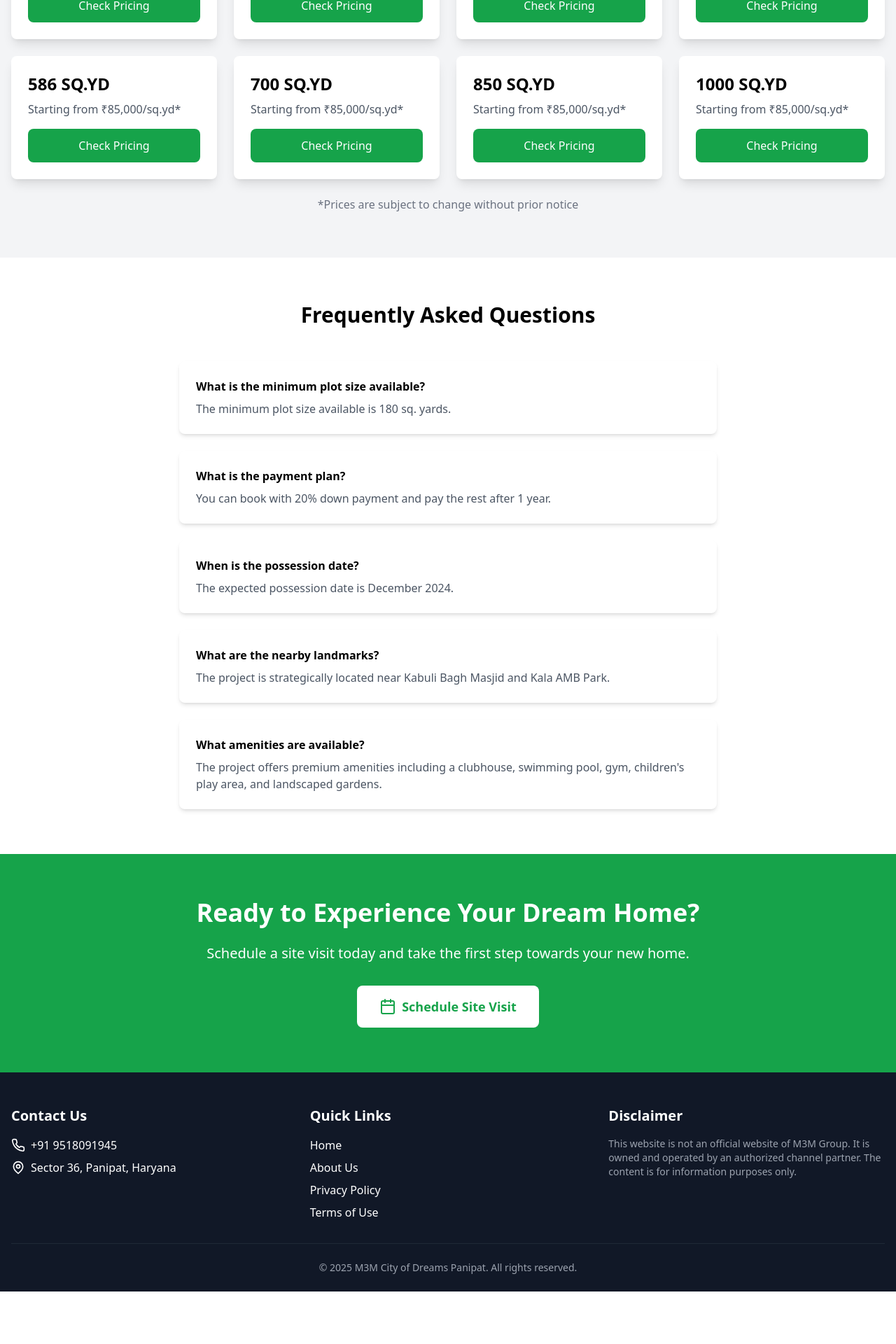
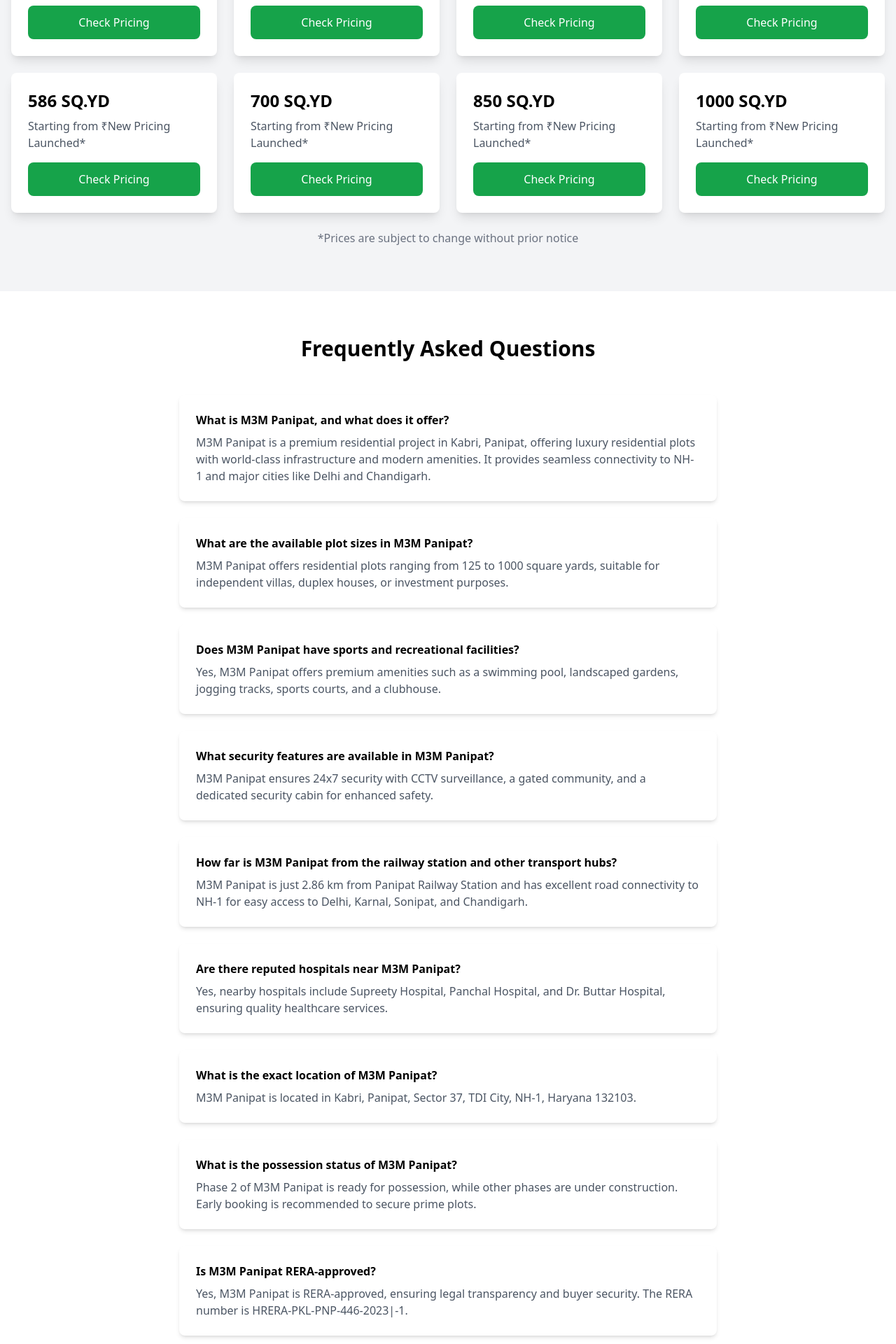
Before and after one commit to uptwnp/m3pnp, a React (Vite) app: page / in a window 1280 px wide. Shown: the part 5690-7610 px from the top of the page at 70% size. Before the commit the page ends 7535 px from the top, so only its background shows below. Built offline with nearby package versions, Linux system fonts and the light colour scheme.

Commit message:
imp content

```diff
--- a/src/pages/Home.tsx
+++ b/src/pages/Home.tsx
@@ -1,90 +1,178 @@
-import React, { useState } from 'react';
-import { Helmet } from 'react-helmet-async';
-import { LeadForm } from '../components/LeadForm';
-import { Modal } from '../components/Modal';
-import { Phone, MapPin, Calendar, Clock, Award, Home as HomeIcon, Building, Leaf, Shield, Image, MessageCircle, CheckCircle2 } from 'lucide-react';
-import { createWebsiteSchema, createFAQSchema, createBreadcrumbSchema } from '../utils/schema';
-import type { FAQ } from '../types';
+import React, { useState } from "react";
+import { Helmet } from "react-helmet-async";
+import { LeadForm } from "../components/LeadForm";
+import { Modal } from "../components/Modal";
+import {
+  Phone,
+  MapPin,
+  Calendar,
+  Clock,
+  Award,
+  Home as HomeIcon,
+  Building,
+  Leaf,
+  Shield,
+  Image,
+  MessageCircle,
+  CheckCircle2,
+} from "lucide-react";
+import {
+  createWebsiteSchema,
+  createFAQSchema,
+  createBreadcrumbSchema,
+} from "../utils/schema";
+import type { FAQ } from "../types";
 
 export const Home = () => {
   const [modalConfig, setModalConfig] = useState<{
     isOpen: boolean;
-    type: 'price' | 'brochure' | 'quote' | 'visit';
+    type: "price" | "brochure" | "quote" | "visit";
   }>({
     isOpen: false,
-    type: 'price'
+    type: "price",
   });
 
   const closeModal = () => setModalConfig({ ...modalConfig, isOpen: false });
 
   const galleryImages = [
-    '/img/M3M Panipat - City of Dreams Panipat - Img1.webp',
-    '/img/M3M Panipat - City of Dreams Panipat - Img2.webp',
-    '/img/M3M Panipat - City of Dreams Panipat - Img3.webp',
-    '/img/M3M Panipat - City of Dreams Panipat - Img4.webp',
-    '/img/M3M Panipat - City of Dreams Panipat - Img5.webp',
-    '/img/M3M Panipat - City of Dreams Panipat - Img6.webp',
-    '/img/M3M Panipat - City of Dreams Panipat - main.webp'
+    "/img/M3M Panipat - City of Dreams Panipat - Img1.webp",
+    "/img/M3M Panipat - City of Dreams Panipat - Img2.webp",
+    "/img/M3M Panipat - City of Dreams Panipat - Img3.webp",
+    "/img/M3M Panipat - City of Dreams Panipat - Img4.webp",
+    "/img/M3M Panipat - City of Dreams Panipat - Img5.webp",
+    "/img/M3M Panipat - City of Dreams Panipat - Img6.webp",
+    "/img/M3M Panipat - City of Dreams Panipat - main.webp",
   ];
 
   const amenities = [
-    { icon: <Building size={24} />, title: 'Club House', desc: 'Modern clubhouse with premium facilities' },
-    { icon: <Leaf size={24} />, title: 'Gardens', desc: '5.7-acre central landscape' },
-    { icon: <Shield size={24} />, title: 'Security', desc: '24/7 security with CCTV surveillance' },
-    { icon: <HomeIcon size={24} />, title: 'Sports', desc: 'Multiple sports facilities' }
+    {
+      icon: <Building size={24} />,
+      title: "Club House",
+      desc: "Modern clubhouse with premium facilities",
+    },
+    {
+      icon: <Leaf size={24} />,
+      title: "Gardens",
+      desc: "5.7-acre central landscape",
+    },
+    {
+      icon: <Shield size={24} />,
+      title: "Security",
+      desc: "24/7 security with CCTV surveillance",
+    },
+    {
+      icon: <HomeIcon size={24} />,
+      title: "Sports",
+      desc: "Multiple sports facilities",
+    },
   ];
 
   const keyFeatures = [
-    'Central Avenue 60M Wide',
-    'A Grand Sense of Arrival',
-    'Multiple Sports Amenities',
-    'Themed Areas with Sit-Outs',
-    '5.7-Acre Central Landscape',
-    'Shaded Walkways',
-    '40,000 SQ.FT of Amenities',
-    '1.5 KMs of Pathway',
-    'Lake with Nature Experience'
+    "Central Avenue 60M Wide",
+    "A Grand Sense of Arrival",
+    "Multiple Sports Amenities",
+    "Themed Areas with Sit-Outs",
+    "5.7-Acre Central Landscape",
+    "Shaded Walkways",
+    "40,000 SQ.FT of Amenities",
+    "1.5 KMs of Pathway",
+    "Lake with Nature Experience",
   ];
 
   const plotSizes = [
-    { size: '180 SQ.YD', price: '85,000/sq.yd*' },
-    { size: '225 SQ.YD', price: '85,000/sq.yd*' },
-    { size: '360 SQ.YD', price: '85,000/sq.yd*' },
-    { size: '463 SQ.YD', price: '85,000/sq.yd*' },
-    { size: '586 SQ.YD', price: '85,000/sq.yd*' },
-    { size: '700 SQ.YD', price: '85,000/sq.yd*' },
-    { size: '850 SQ.YD', price: '85,000/sq.yd*' },
-    { size: '1000 SQ.YD', price: '85,000/sq.yd*' }
+    { size: "180 SQ.YD", price: "New Pricing Launched*" },
+    { size: "225 SQ.YD", price: "New Pricing Launched*" },
+    { size: "360 SQ.YD", price: "New Pricing Launched*" },
+    { size: "463 SQ.YD", price: "New Pricing Launched*" },
+    { size: "586 SQ.YD", price: "New Pricing Launched*" },
+    { size: "700 SQ.YD", price: "New Pricing Launched*" },
+    { size: "850 SQ.YD", price: "New Pricing Launched*" },
+    { size: "1000 SQ.YD", price: "New Pricing Launched*" },
   ];
 
   const faqs: FAQ[] = [
     {
-      q: 'What is the minimum plot size available?',
-      a: 'The minimum plot size available is 180 sq. yards.'
+      q: "What is M3M Panipat, and what does it offer?",
+      a: "M3M Panipat is a premium residential project in Kabri, Panipat, offering luxury residential plots with world-class infrastructure and modern amenities. It provides seamless connectivity to NH-1 and major cities like Delhi and Chandigarh.",
     },
     {
-      q: 'What is the payment plan?',
-      a: 'You can book with 20% down payment and pay the rest after 1 year.'
+      q: "What are the available plot sizes in M3M Panipat?",
+      a: "M3M Panipat offers residential plots ranging from 125 to 1000 square yards, suitable for independent villas, duplex houses, or investment purposes.",
     },
     {
-      q: 'When is the possession date?',
-      a: 'The expected possession date is December 2024.'
+      q: "Does M3M Panipat have sports and recreational facilities?",
+      a: "Yes, M3M Panipat offers premium amenities such as a swimming pool, landscaped gardens, jogging tracks, sports courts, and a clubhouse.",
     },
     {
-      q: 'What are the nearby landmarks?',
-      a: 'The project is strategically located near Kabuli Bagh Masjid and Kala AMB Park.'
+      q: "What security features are available in M3M Panipat?",
+      a: "M3M Panipat ensures 24x7 security with CCTV surveillance, a gated community, and a dedicated security cabin for enhanced safety.",
     },
     {
-      q: 'What amenities are available?',
-      a: 'The project offers premium amenities including a clubhouse, swimming pool, gym, children\'s play area, and landscaped gardens.'
-    }
+      q: "How far is M3M Panipat from the railway station and other transport hubs?",
+      a: "M3M Panipat is just 2.86 km from Panipat Railway Station and has excellent road connectivity to NH-1 for easy access to Delhi, Karnal, Sonipat, and Chandigarh.",
+    },
+    {
+      q: "Are there reputed hospitals near M3M Panipat?",
+      a: "Yes, nearby hospitals include Supreety Hospital, Panchal Hospital, and Dr. Buttar Hospital, ensuring quality healthcare services.",
+    },
+    {
+      q: "What is the exact location of M3M Panipat?",
+      a: "M3M Panipat is located in Kabri, Panipat, Sector 37, TDI City, NH-1, Haryana 132103.",
+    },
+    {
+      q: "What is the possession status of M3M Panipat?",
+      a: "Phase 2 of M3M Panipat is ready for possession, while other phases are under construction. Early booking is recommended to secure prime plots.",
+    },
+    {
+      q: "Is M3M Panipat RERA-approved?",
+      a: "Yes, M3M Panipat is RERA-approved, ensuring legal transparency and buyer security. The RERA number is HRERA-PKL-PNP-446-2023|-1.",
+    },
+    {
+      q: "How can I download the M3M Panipat brochure?",
+      a: "The official M3M Panipat brochure, including project specifications, layout plans, and pricing, is available for download on our website or via WhatsApp.",
+    },
+    {
+      q: "What types of properties are available in M3M Panipat?",
+      a: "M3M Panipat primarily offers residential plots for independent home construction, ideal for villas, duplex homes, or long-term investment.",
+    },
+    {
+      q: "How can I get the floor plan of M3M Panipat?",
+      a: "You can download the M3M Panipat floor plan from our website or request it via WhatsApp at +91 9518091945.",
+    },
+    {
+      q: "How many properties are available for sale in M3M Panipat?",
+      a: "A limited number of plots are available. Due to high demand, early booking is advised to secure the best locations.",
+    },
+    {
+      q: "What are some nearby residential projects in Panipat?",
+      a: "Nearby residential projects include TDI City, Panipat, and other new housing developments in Kabri, Panipat.",
+    },
+    {
+      q: "Why is M3M Panipat considered a good investment?",
+      a: "M3M Panipat offers a prime NH-1 location, high ROI potential, world-class amenities, and is legally secure with RERA approval, making it an excellent investment choice.",
+    },
+    {
+      q: "Is M3M Panipat a good place to live?",
+      a: "Yes, M3M Panipat offers a luxurious lifestyle with a gated community, green spaces, modern amenities, and proximity to essential services.",
+    },
+    {
+      q: "What is the address of M3M Panipat?",
+      a: "M3M Panipat is located at M3M City of Dreams, Sector 37, TDI City, NH-1, Panipat, Haryana 132103.",
+    },
+    {
+      q: "How can I visit the M3M Panipat site?",
+      a: "To schedule a free site visit, call +91 9518091945 or visit our office at UG Road, Ujra Keri Extension, Panipat, Haryana 132103.",
+    },
   ];
 
   return (
     <>
       <Helmet>
         <title>M3M Panipat - City of Dreams Panipat | M3M</title>
-        <meta name="description" content="M3M Panipat Project City of Dreams All Details Including Pricing, Location, Schedule Apointement, Offers, Brochure Download. Premium Residential Plots in Panipat M3M." />
+        <meta
+          name="description"
+          content="M3M Panipat Project City of Dreams All Details Including Pricing, Location, Schedule Apointement, Offers, Brochure Download. Premium Residential Plots in Panipat M3M."
+        />
         <script type="application/ld+json">
           {JSON.stringify(createWebsiteSchema(faqs))}
         </script>
@@ -100,9 +188,10 @@
       <section
         className="relative min-h-[100vh] flex items-center"
         style={{
-          backgroundImage: 'url("/img/M3M Panipat - City of Dreams Panipat - main.webp")',
-          backgroundSize: 'cover',
-          backgroundPosition: 'center'
+          backgroundImage:
+            'url("/img/M3M Panipat - City of Dreams Panipat - main.webp")',
+          backgroundSize: "cover",
+          backgroundPosition: "center",
         }}
       >
         <div className="absolute inset-0 bg-gradient-to-b from-black/70 to-black/40" />
@@ -115,22 +204,29 @@
               <h1 className="text-3xl md:text-5xl lg:text-6xl font-bold mb-4 leading-tight">
                 M3M City of Dreams Panipat
               </h1>
-              <p className="text-lg md:text-xl mb-2 text-gray-200">Sector 36, Panipat</p>
+              <p className="text-lg md:text-xl mb-2 text-gray-200">
+                Sector 36, Panipat
+              </p>
               <div className="bg-blue-600 text-white px-4 py-2 rounded-lg inline-block mb-4 md:mb-6 mt-2">
                 Book at 20% Now, Pay Rest After 1 Year
               </div>
               <p className="text-2xl md:text-3xl font-semibold mb-6">
-                Starting at <span className="text-green-400">₹85,000/sq.yd*</span>
+                Starting at{" "}
+                <span className="text-green-400">₹85,000/sq.yd*</span>
               </p>
               <div className="flex flex-col sm:flex-row gap-4 justify-center lg:justify-start">
                 <button
-                  onClick={() => setModalConfig({ isOpen: true, type: 'price' })}
+                  onClick={() =>
+                    setModalConfig({ isOpen: true, type: "price" })
+                  }
                   className="bg-green-600 text-white px-8 py-3 rounded-lg font-bold hover:bg-green-700 transition-colors w-full sm:w-auto text-center"
                 >
                   Get Price Details
                 </button>
                 <button
-                  onClick={() => setModalConfig({ isOpen: true, type: 'brochure' })}
+                  onClick={() =>
+                    setModalConfig({ isOpen: true, type: "brochure" })
+                  }
                   className="bg-white text-gray-900 px-8 py-3 font-bold rounded-lg hover:bg-gray-100 transition-colors w-full sm:w-auto text-center"
                 >
                   Download Brochure
@@ -158,14 +254,18 @@
             <div className="flex items-center gap-3 p-4 md:p-6 bg-white rounded-lg shadow-md">
               <HomeIcon className="text-green-600 shrink-0" size={24} />
               <div>
-                <h3 className="font-semibold text-sm md:text-base">Plot Sizes</h3>
+                <h3 className="font-semibold text-sm md:text-base">
+                  Plot Sizes
+                </h3>
                 <p className="text-sm text-gray-600">125 - 1000 Sq.Yd</p>
               </div>
             </div>
             <div className="flex items-center gap-3 p-4 md:p-6 bg-white rounded-lg shadow-md">
               <Calendar className="text-green-600 shrink-0" size={24} />
               <div>
-                <h3 className="font-semibold text-sm md:text-base">Possession</h3>
+                <h3 className="font-semibold text-sm md:text-base">
+                  Possession
+                </h3>
                 <p className="text-sm text-gray-600">Dec 2024</p>
               </div>
             </div>
@@ -193,7 +293,7 @@
           </div>
           <div className="text-center mt-8">
             <button
-              onClick={() => setModalConfig({ isOpen: true, type: 'brochure' })}
+              onClick={() => setModalConfig({ isOpen: true, type: "brochure" })}
               className="bg-green-600 text-white px-8 py-3 rounded-lg hover:bg-green-700 transition-colors"
             >
               Download Master Plan
@@ -215,7 +315,9 @@
               />
               <h3 className="text-xl font-semibold mb-2">Type A - 180 SQ.YD</h3>
               <button
-                onClick={() => setModalConfig({ isOpen: true, type: 'brochure' })}
+                onClick={() =>
+                  setModalConfig({ isOpen: true, type: "brochure" })
+                }
                 className="text-green-600 font-semibold hover:text-green-700"
               >
                 Download Floor Plan
@@ -229,7 +331,9 @@
               />
               <h3 className="text-xl font-semibold mb-2">Type B - 225 SQ.YD</h3>
               <button
-                onClick={() => setModalConfig({ isOpen: true, type: 'brochure' })}
+                onClick={() =>
+                  setModalConfig({ isOpen: true, type: "brochure" })
+                }
                 className="text-green-600 font-semibold hover:text-green-700"
               >
                 Download Floor Plan
@@ -242,18 +346,24 @@
       {/* Project Overview */}
       <section id="overview" className="py-16">
         <div className="container mx-auto px-4">
-          <h2 className="text-3xl font-bold mb-8 text-center">Project Overview</h2>
+          <h2 className="text-3xl font-bold mb-8 text-center">
+            Project Overview
+          </h2>
           <div className="prose max-w-none">
             <p className="text-lg mb-6">
-              M3M City Of Dreams Plots Panipat is a first-rate residential development that offers its residents a unique way of life. Located in Sector 36 Panipat, Haryana, this premium project spans across a vast area, offering a variety of plot sizes to suit different needs.
+              M3M City Of Dreams Plots Panipat is a first-rate residential
+              development that offers its residents a unique way of life.
+              Located in Sector 36 Panipat, Haryana, this premium project spans
+              across a vast area, offering a variety of plot sizes to suit
+              different needs.
             </p>
             <p className="text-lg mb-6">
-              The project is strategically positioned near important landmarks such as Kabuli Bagh Masjid and Kala AMB Park. With its prime location and excellent connectivity, M3M City of Dreams provides easy access to major highways and transportation hubs.
+              The project is strategically positioned near important landmarks
+              such as Kabuli Bagh Masjid and Kala AMB Park. With its prime
+              location and excellent connectivity, M3M City of Dreams provides
+              easy access to major highways and transportation hubs.
             </p>
-            <p className="text-lg mb-6">
-            HRERA: HRERA-PKL-PNP-446-2023
-            </p>
-
+            <p className="text-lg mb-6">HRERA: HRERA-PKL-PNP-446-2023</p>
           </div>
         </div>
       </section>
@@ -261,25 +371,39 @@
       {/* Location Section */}
       <section id="location" className="py-16 bg-gray-100">
         <div className="container mx-auto px-4">
-          <h2 className="text-3xl font-bold mb-12 text-center">Strategic Location</h2>
+          <h2 className="text-3xl font-bold mb-12 text-center">
+            Strategic Location
+          </h2>
           <div className="grid md:grid-cols-2 gap-12 items-center">
             <div>
               <h3 className="text-2xl font-semibold mb-6">Connectivity</h3>
               <ul className="space-y-4">
                 <li className="flex items-start gap-3">
-                  <CheckCircle2 className="text-green-600 shrink-0 mt-1" size={20} />
+                  <CheckCircle2
+                    className="text-green-600 shrink-0 mt-1"
+                    size={20}
+                  />
                   <span>5 minutes from NH-44</span>
                 </li>
                 <li className="flex items-start gap-3">
-                  <CheckCircle2 className="text-green-600 shrink-0 mt-1" size={20} />
+                  <CheckCircle2
+                    className="text-green-600 shrink-0 mt-1"
+                    size={20}
+                  />
                   <span>10 minutes from Panipat Railway Station</span>
                 </li>
                 <li className="flex items-start gap-3">
-                  <CheckCircle2 className="text-green-600 shrink-0 mt-1" size={20} />
+                  <CheckCircle2
+                    className="text-green-600 shrink-0 mt-1"
+                    size={20}
+                  />
                   <span>15 minutes from City Center</span>
                 </li>
                 <li className="flex items-start gap-3">
-                  <CheckCircle2 className="text-green-600 shrink-0 mt-1" size={20} />
+                  <CheckCircle2
+                    className="text-green-600 shrink-0 mt-1"
+                    size={20}
+                  />
                   <span>20 minutes from Industrial Area</span>
                 </li>
               </ul>
@@ -303,10 +427,15 @@
       {/* Amenities Section */}
       <section id="amenities" className="py-16">
         <div className="container mx-auto px-4">
-          <h2 className="text-3xl font-bold mb-12 text-center">World-Class Amenities</h2>
+          <h2 className="text-3xl font-bold mb-12 text-center">
+            World-Class Amenities
+          </h2>
           <div className="grid grid-cols-1 md:grid-cols-4 gap-8">
             {amenities.map((amenity, index) => (
-              <div key={index} className="text-center p-6 bg-white rounded-lg shadow-md hover:shadow-lg transition-shadow">
+              <div
+                key={index}
+                className="text-center p-6 bg-white rounded-lg shadow-md hover:shadow-lg transition-shadow"
+              >
                 <div className="inline-flex p-3 bg-green-100 rounded-full mb-4">
                   <div className="text-green-600">{amenity.icon}</div>
                 </div>
@@ -321,10 +450,15 @@
       {/* Gallery Section */}
       <section id="gallery" className="py-16 bg-gray-100">
         <div className="container mx-auto px-4">
-          <h2 className="text-3xl font-bold mb-12 text-center">Project Gallery</h2>
+          <h2 className="text-3xl font-bold mb-12 text-center">
+            Project Gallery
+          </h2>
           <div className="grid grid-cols-1 md:grid-cols-2 lg:grid-cols-3 gap-6">
             {galleryImages.map((img, index) => (
-              <div key={index} className="relative group overflow-hidden rounded-lg">
+              <div
+                key={index}
+                className="relative group overflow-hidden rounded-lg"
+              >
                 <img
                   src={img}
                   alt={`M3M City of Dreams - Image ${index + 1}`}
@@ -342,15 +476,24 @@
       {/* Pricing Section - Moved above FAQ */}
       <section id="pricing" className="py-16 bg-gray-100">
         <div className="container mx-auto px-4">
-          <h2 className="text-3xl font-bold mb-12 text-center">Plot Sizes & Pricing</h2>
+          <h2 className="text-3xl font-bold mb-12 text-center">
+            Plot Sizes & Pricing
+          </h2>
           <div className="grid grid-cols-1 sm:grid-cols-2 lg:grid-cols-4 gap-6">
             {plotSizes.map((plot, index) => (
-              <div key={index} className="bg-white rounded-lg shadow-lg overflow-hidden hover:shadow-xl transition-shadow">
+              <div
+                key={index}
+                className="bg-white rounded-lg shadow-lg overflow-hidden hover:shadow-xl transition-shadow"
+              >
                 <div className="p-6">
                   <h3 className="text-2xl font-bold mb-2">{plot.size}</h3>
-                  <p className="text-gray-600 mb-4">Starting from ₹{plot.price}</p>
+                  <p className="text-gray-600 mb-4">
+                    Starting from ₹{plot.price}
+                  </p>
                   <button
-                    onClick={() => setModalConfig({ isOpen: true, type: 'quote' })}
+                    onClick={() =>
+                      setModalConfig({ isOpen: true, type: "quote" })
+                    }
                     className="w-full bg-green-600 text-white py-3 rounded-lg hover:bg-green-700 transition-colors"
                   >
                     Check Pricing
@@ -359,14 +502,18 @@
               </div>
             ))}
           </div>
-          <p className="text-center text-gray-500 mt-6">*Prices are subject to change without prior notice</p>
+          <p className="text-center text-gray-500 mt-6">
+            *Prices are subject to change without prior notice
+          </p>
         </div>
       </section>
 
       {/* FAQ Section */}
       <section id="faq" className="py-16">
         <div className="container mx-auto px-4">
-          <h2 className="text-3xl font-bold mb-12 text-center">Frequently Asked Questions</h2>
+          <h2 className="text-3xl font-bold mb-12 text-center">
+            Frequently Asked Questions
+          </h2>
           <div className="max-w-3xl mx-auto space-y-6">
             {faqs.map((faq, index) => (
               <div key={index} className="bg-white p-6 rounded-lg shadow-md">
@@ -382,10 +529,15 @@
       <section className="py-16 bg-green-600 text-white">
         <div className="container mx-auto px-4">
           <div className="max-w-4xl mx-auto text-center">
-            <h2 className="text-3xl md:text-4xl font-bold mb-6">Ready to Experience Your Dream Home?</h2>
-            <p className="text-xl mb-8">Schedule a site visit today and take the first step towards your new home.</p>
+            <h2 className="text-3xl md:text-4xl font-bold mb-6">
+              Ready to Experience Your Dream Home?
+            </h2>
+            <p className="text-xl mb-8">
+              Schedule a site visit today and take the first step towards your
+              new home.
+            </p>
             <button
-              onClick={() => setModalConfig({ isOpen: true, type: 'visit' })}
+              onClick={() => setModalConfig({ isOpen: true, type: "visit" })}
               className="bg-white text-green-600 px-8 py-4 rounded-lg text-lg font-bold hover:bg-gray-100 transition-colors inline-flex items-center gap-2"
             >
               <Calendar size={24} />
@@ -420,9 +572,13 @@
         isOpen={modalConfig.isOpen}
         onClose={() => setModalConfig({ ...modalConfig, isOpen: false })}
         title={
-          modalConfig.type === 'price' ? 'Get Price Details' :
-          modalConfig.type === 'brochure' ? 'Download Brochure' :
-          modalConfig.type === 'quote' ? 'Get a Quote' : 'Schedule Site Visit'
+          modalConfig.type === "price"
+            ? "Get Price Details"
+            : modalConfig.type === "brochure"
+            ? "Download Brochure"
+            : modalConfig.type === "quote"
+            ? "Get a Quote"
+            : "Schedule Site Visit"
         }
       >
         <LeadForm formType={modalConfig.type} inModal={true} />
```
